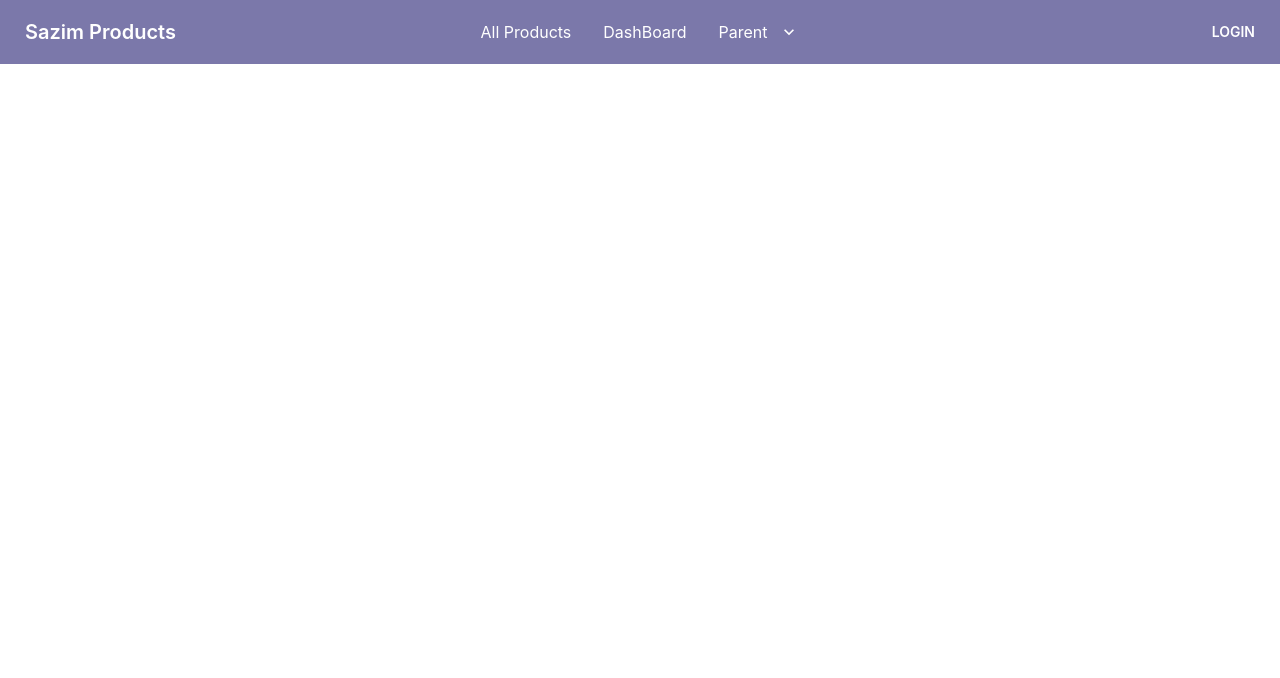
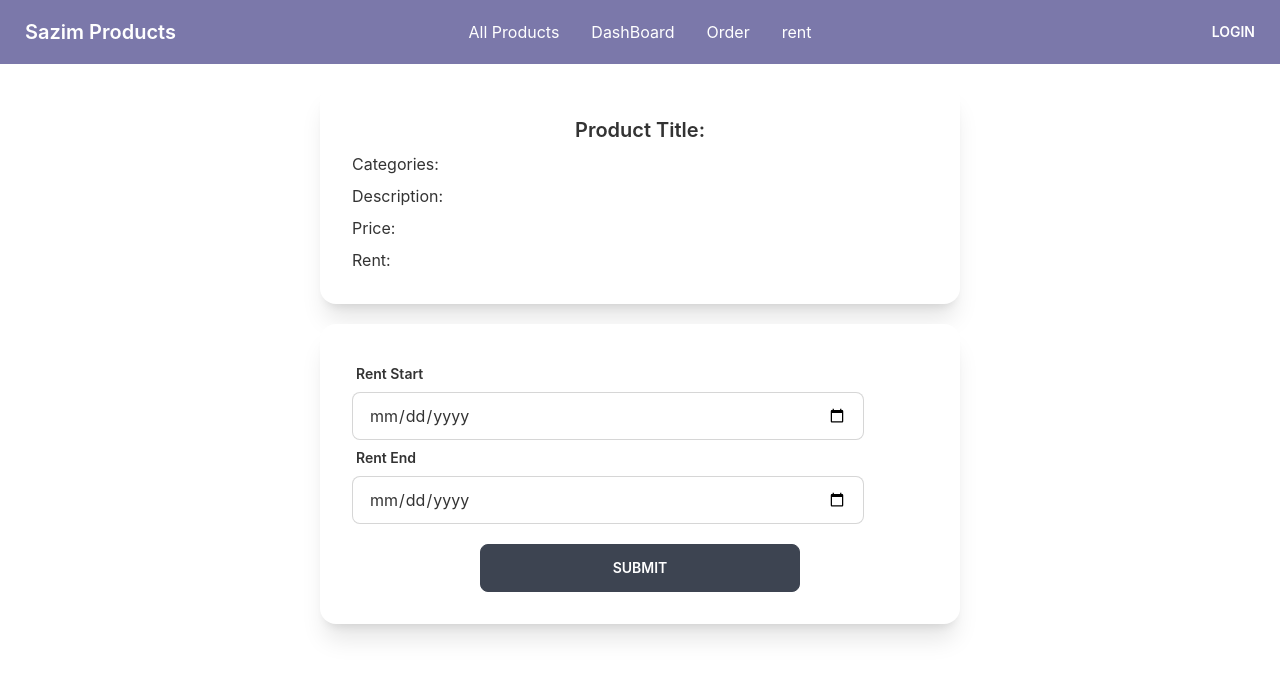
Before and after one commit to PROTTASAKARIM/sazim-client, a React (Create React App) app: page /rent/1 in a window 1280 px wide. Shown: the top 678 px of the page. Built offline with nearby package versions, Linux system fonts and the light colour scheme; no server answers.

Commit message:
order done

```diff
--- a/src/App.js
+++ b/src/App.js
@@ -8,6 +8,10 @@ import ProductDetails from './Pages/DashBoard/ProductDetails';
 import Home from './Pages/Home/Home';
 import Login from './Pages/Login/Login';
 import Register from './Pages/Login/Register';
+import OrderDetails from './Pages/Ordered/OrderDetails';
+import Ordered from './Pages/Ordered/Ordered';
+import Rent from './Pages/Rent/Rent';
+import RentDetails from './Pages/Rent/RentDetails';
 import Header from './Pages/Shared/Header';
 
 function App() {
@@ -19,6 +23,10 @@ function App() {
         <Route path='/home' element={<Home></Home>}></Route>
         <Route path='/login' element={<Login></Login>}></Route>
         <Route path='/signup' element={<Register></Register>}></Route>
+        <Route path='/rent' element={<Rent></Rent>}></Route>
+        <Route path='/rent/:p_id' element={<RentDetails></RentDetails>}></Route>
+        <Route path='/ordered' element={<Ordered></Ordered>}></Route>
+        <Route path='/ordered/:p_id' element={<OrderDetails></OrderDetails>}></Route>
         <Route path='/dashboard' element={<DashBoard></DashBoard>}>
           <Route index element={<AddProducts></AddProducts>}></Route>
           <Route path='/dashboard/editproducts' element={<EditProducts></EditProducts>}></Route>
--- a/src/Pages/Home/Product.js
+++ b/src/Pages/Home/Product.js
@@ -1,7 +1,17 @@
 import React from 'react';
+import { useNavigate } from 'react-router-dom';
 
 const Product = ({ product }) => {
-    const { p_id, p_title, p_categories, p_description, p_price, p_rentoption, p_rent } = product
+    const { p_id, p_title, p_categories, p_description, p_price, p_rentoption, p_rent } = product;
+    const navigate = useNavigate();
+
+    const navigateToBuy = (p_id) => {
+        navigate(`/ordered/${p_id}`)
+    }
+    const navigateToRent = (p_id) => {
+        navigate(`/rent/${p_id}`)
+    }
+
     return (
         <div>
             <div class="card w-96 bg-base-100 shadow-xl">
@@ -12,7 +22,8 @@ const Product = ({ product }) => {
                     <p className='text-left'>Price:{p_price}</p>
                     <p className='text-left'>Rent:{p_rent} {p_rentoption}</p>
                     <div class="card-actions justify-end">
-                        <button class="btn btn-primary">Buy Now</button>
+                        <button onClick={() => { navigateToBuy(p_id) }} class="btn btn-primary">Buy Now</button>
+                        <button onClick={() => { navigateToRent(p_id) }} class="btn btn-primary">Rent Now</button>
                     </div>
                 </div>
             </div>
--- /dev/null
+++ b/src/Pages/Ordered/OrderDetails.js
@@ -0,0 +1,97 @@
+import React, { useEffect, useState } from 'react';
+import { useParams } from 'react-router-dom';
+import { useAuthState } from 'react-firebase-hooks/auth';
+import { useForm } from "react-hook-form";
+import auth from '../../firebase.init'
+
+const OrderDetails = () => {
+    const { p_id } = useParams();
+    const [user] = useAuthState(auth);
+    const { register, handleSubmit } = useForm();
+    const url = `http://localhost:5000/products/${p_id}`;
+    const [product, setProduct] = useState([]);
+
+    // console.log(url)
+    useEffect(() => {
+        fetch(url, {
+            method: 'GET'
+        })
+            .then(res => res.json())
+            .then(data => {
+                console.log(data)
+                setProduct(data);
+            });
+    }, [p_id])
+
+    // const placeOrder = (p_id) => {
+    //     const data = { p_id: p_id }
+
+    //     const url = `http://localhost:5000/order`;
+    //     fetch(url, {
+    //         method: 'POST',
+    //         headers: { "Content-Type": "application/json" },
+    //         body: JSON.stringify(data)
+    //     })
+    //         .then(res => res.json())
+    //         .then(result => {
+    //             console.log(result)
+    //             alert('Rent Successful')
+    //         })
+
+    // }
+
+    const onSubmit = data => {
+        const newdata = { ...data, p_id: p_id }
+        // console.log(newdata)
+        const url = `http://localhost:5000/order`;
+        fetch(url, {
+            method: 'POST',
+            headers: { "Content-Type": "application/json" },
+            body: JSON.stringify(newdata)
+        })
+            .then(res => res.json())
+            .then(result => {
+                console.log(result)
+                alert('Order Successful')
+            })
+
+    }
+
+
+    return (
+        <div>
+            <div>
+                <div class="card w-1/2 bg-base-100 shadow-xl mx-auto my-5">
+                    <div class="card-body">
+                        <h2 class="card-title mx-auto">Product Title: {product[0]?.p_title}</h2>
+                        <p className='text-left'>Categories: {product[0]?.p_categories}</p>
+                        <p className='text-left'>Description: {product[0]?.p_description}</p>
+                        <p className='text-left'>Price:{product[0]?.p_price}</p>
+                        <p className='text-left'>Rent:{product[0]?.p_rent} {product[0]?.p_rentoption}</p>
+                    </div>
+
+                </div>
+            </div>
+            <div class="card w-1/2 bg-base-100 shadow-xl mx-auto my-5">
+                <div class="card-body">
+                    <form onSubmit={handleSubmit(onSubmit)}>
+                        <div className="form-control w-full max-w-lg">
+                            <label className="label">
+                                <span className="label-text font-semibold">Order date</span>
+                            </label>
+                            <input type="date"
+                                placeholder="Order Date"
+                                className="input input-bordered w-full max-w-lg" required {...register("o_date")} />
+                        </div>
+                        <input className='btn w-full max-w-xs text-white mt-5' type="submit" value="Submit" />
+                    </form>
+                </div>
+
+
+            </div>
+
+        </div>
+    );
+};
+
+export default OrderDetails;
--- /dev/null
+++ b/src/Pages/Ordered/Ordered.js
@@ -0,0 +1,11 @@
+import React from 'react';
+
+const Ordered = () => {
+    return (
+        <div>
+            <h1>orderd</h1>
+        </div>
+    );
+};
+
+export default Ordered;
--- /dev/null
+++ b/src/Pages/Rent/Rent.js
@@ -0,0 +1,11 @@
+import React from 'react';
+
+const Rent = () => {
+    return (
+        <div>
+            <h1>Rent</h1>
+        </div>
+    );
+};
+
+export default Rent;
--- /dev/null
+++ b/src/Pages/Rent/RentDetails.js
@@ -0,0 +1,87 @@
+import React, { useEffect, useState } from 'react';
+import { useParams } from 'react-router-dom';
+import { useQuery } from 'react-query';
+import { useAuthState } from 'react-firebase-hooks/auth';
+import { useForm } from "react-hook-form";
+import auth from '../../firebase.init'
+
+const RentDetails = () => {
+    const { p_id } = useParams();
+    const [user] = useAuthState(auth);
+    const { register, handleSubmit } = useForm();
+    const url = `http://localhost:5000/products/${p_id}`;
+    const [product, setProduct] = useState([]);
+
+    console.log(url)
+    useEffect(() => {
+        fetch(url, {
+            method: 'GET'
+        })
+            .then(res => res.json())
+            .then(data => {
+                console.log(data)
+                setProduct(data);
+            });
+    }, [p_id])
+
+    const onSubmit = data => {
+        const newdata = { ...data, p_id: p_id }
+        console.log(newdata)
+        const url = `http://localhost:5000/rent`;
+        fetch(url, {
+            method: 'POST',
+            headers: { "Content-Type": "application/json" },
+            body: JSON.stringify(newdata)
+        })
+            .then(res => res.json())
+            .then(result => {
+                console.log(result)
+                alert('Rent Successful')
+            })
+
+    }
+
+    return (
+        <div>
+            <div class="card w-1/2 bg-base-100 shadow-xl mx-auto my-5">
+                <div class="card-body">
+                    <h2 class="card-title mx-auto">Product Title: {product[0]?.p_title}</h2>
+                    <p className='text-left'>Categories: {product[0]?.p_categories}</p>
+                    <p className='text-left'>Description: {product[0]?.p_description}</p>
+                    <p className='text-left'>Price:{product[0]?.p_price}</p>
+                    <p className='text-left'>Rent:{product[0]?.p_rent} {product[0]?.p_rentoption}</p>
+                </div>
+
+
+            </div>
+            <div class="card w-1/2 bg-base-100 shadow-xl mx-auto my-5">
+                <div class="card-body">
+                    <form onSubmit={handleSubmit(onSubmit)}>
+                        <div className="form-control w-full max-w-lg">
+                            <label className="label">
+                                <span className="label-text font-semibold">Rent Start</span>
+                            </label>
+                            <input type="date"
+                                placeholder="Rent Start"
+                                className="input input-bordered w-full max-w-lg" required {...register("r_start")} />
+                        </div>
+                        <div className="form-control w-full max-w-lg">
+                            <label className="label">
+                                <span className="label-text font-semibold">Rent End</span>
+                            </label>
+                            <input type="date"
+                                placeholder="Rent End"
+                                className="input input-bordered w-full max-w-lg" required {...register("r_end")} />
+                        </div>
+                        <input className='btn w-full max-w-xs text-white mt-5' type="submit" value="Submit" />
+                    </form>
+                </div>
+
+
+            </div>
+
+        </div>
+    );
+};
+
+export default RentDetails;
--- a/src/Pages/Shared/Header.js
+++ b/src/Pages/Shared/Header.js
@@ -21,16 +21,9 @@ const Header = () => {
                         <ul tabindex="0" class="menu menu-compact dropdown-content mt-3 p-2 shadow bg-base-100 rounded-box w-52">
                             <li><Link to='/home'>All Products</Link></li>
                             <li><Link to='/dashboard'>DashBoard</Link></li>
-                            <li tabindex="0">
-                                <a class="justify-between">
-                                    Parent
-                                    <svg class="fill-current" xmlns="http://www.w3.org/2000/svg" width="24" height="24" viewBox="0 0 24 24"><path d="M8.59,16.58L13.17,12L8.59,7.41L10,6L16,12L10,18L8.59,16.58Z" /></svg>
-                                </a>
-                                <ul class="p-2">
-                                    <li><a>Submenu 1</a></li>
-                                    <li><a>Submenu 2</a></li>
-                                </ul>
-                            </li>
+                            <li><Link to='/ordered'>Order</Link></li>
+                            <li><Link to='/rent'>rent</Link></li>
+
 
                         </ul>
                     </div>
@@ -40,16 +33,9 @@ const Header = () => {
                     <ul class="menu menu-horizontal p-0">
                         <li><Link to='/home'>All Products</Link></li>
                         <li><Link to='/dashboard'>DashBoard</Link></li>
-                        <li tabindex="0">
-                            <a>
-                                Parent
-                                <svg class="fill-current" xmlns="http://www.w3.org/2000/svg" width="20" height="20" viewBox="0 0 24 24"><path d="M7.41,8.58L12,13.17L16.59,8.58L18,10L12,16L6,10L7.41,8.58Z" /></svg>
-                            </a>
-                            <ul class="p-2">
-                                <li><a>Submenu 1</a></li>
-                                <li><a>Submenu 2</a></li>
-                            </ul>
-                        </li>
+                        <li><Link to='/ordered'>Order</Link></li>
+                        <li><Link to='/rent'>rent</Link></li>
+
 
                     </ul>
                 </div>
```
